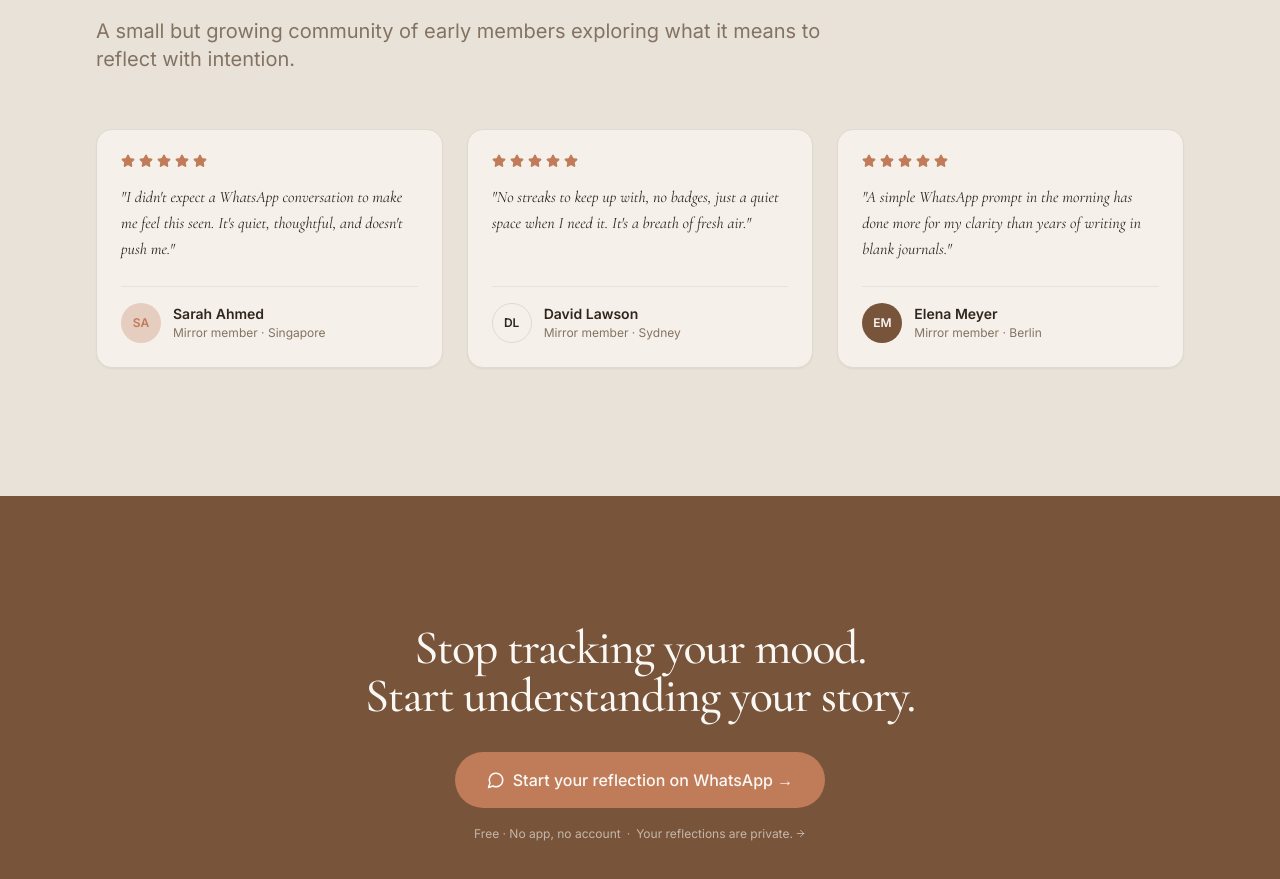
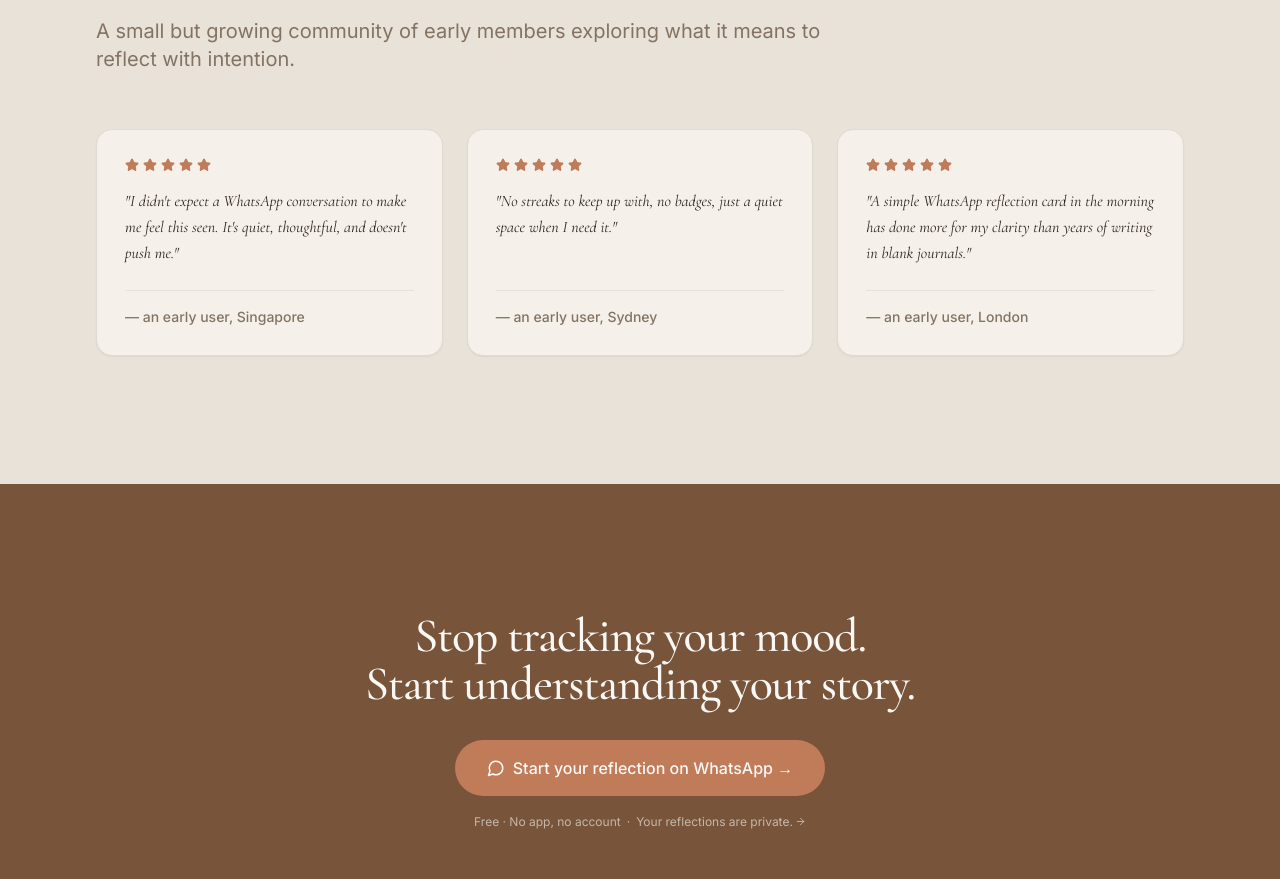
Before and after one commit to DeepakSxn/Genmyo, a React (Vite) app: page / in a window 1280 px wide. Shown: the part 3583-4462 px from the top of the page. Built offline with nearby package versions, Linux system fonts and the light colour scheme; the HTML template or start-up script is replaced by a standard one.

Commit message:
feat: update testimonials section with exact early user quotes and attributions

```diff
--- a/src/pages/Index.tsx
+++ b/src/pages/Index.tsx
@@ -443,27 +443,18 @@
             {[
               {
                 quote: "I didn't expect a WhatsApp conversation to make me feel this seen. It's quiet, thoughtful, and doesn't push me.",
-                name: "Sarah Ahmed",
-                location: "Singapore",
-                initials: "SA",
-                bg: "bg-accent/30 text-accent"
+                attribution: "— an early user, Singapore",
               },
               {
-                quote: "No streaks to keep up with, no badges, just a quiet space when I need it. It's a breath of fresh air.",
-                name: "David Lawson",
-                location: "Sydney",
-                initials: "DL",
-                bg: "bg-cream text-foreground border border-border"
+                quote: "No streaks to keep up with, no badges, just a quiet space when I need it.",
+                attribution: "— an early user, Sydney",
               },
               {
-                quote: "A simple WhatsApp prompt in the morning has done more for my clarity than years of writing in blank journals.",
-                name: "Elena Meyer",
-                location: "Berlin",
-                initials: "EM",
-                bg: "bg-primary text-primary-foreground"
+                quote: "A simple WhatsApp reflection card in the morning has done more for my clarity than years of writing in blank journals.",
+                attribution: "— an early user, London",
               }
             ].map((t, i) => (
-              <div key={i} className="bg-cream rounded-2xl p-6 border border-border flex flex-col justify-between h-full shadow-sm">
+              <div key={i} className="bg-cream rounded-2xl p-7 border border-border flex flex-col justify-between h-full shadow-sm">
                 <div>
                   <div className="flex gap-1 mb-4 text-accent">
                     {Array.from({ length: 5 }).map((_, idx) => (
@@ -474,18 +465,8 @@
                     "{t.quote}"
                   </p>
                 </div>
-                <div className="flex items-center gap-3 pt-4 border-t border-border/60 mt-auto">
-                  <div
-                    className={`w-10 h-10 rounded-full flex items-center justify-center text-xs font-semibold shrink-0 ${t.bg}`}
-                  >
-                    {t.initials}
-                  </div>
-                  <div>
-                    <p className="text-sm font-semibold text-foreground leading-tight">{t.name}</p>
-                    <p className="text-xs text-muted-foreground mt-0.5">
-                      Mirror member · {t.location}
-                    </p>
-                  </div>
+                <div className="pt-4 border-t border-border/60 mt-auto">
+                  <p className="text-sm font-medium text-muted-foreground">{t.attribution}</p>
                 </div>
               </div>
             ))}
```
